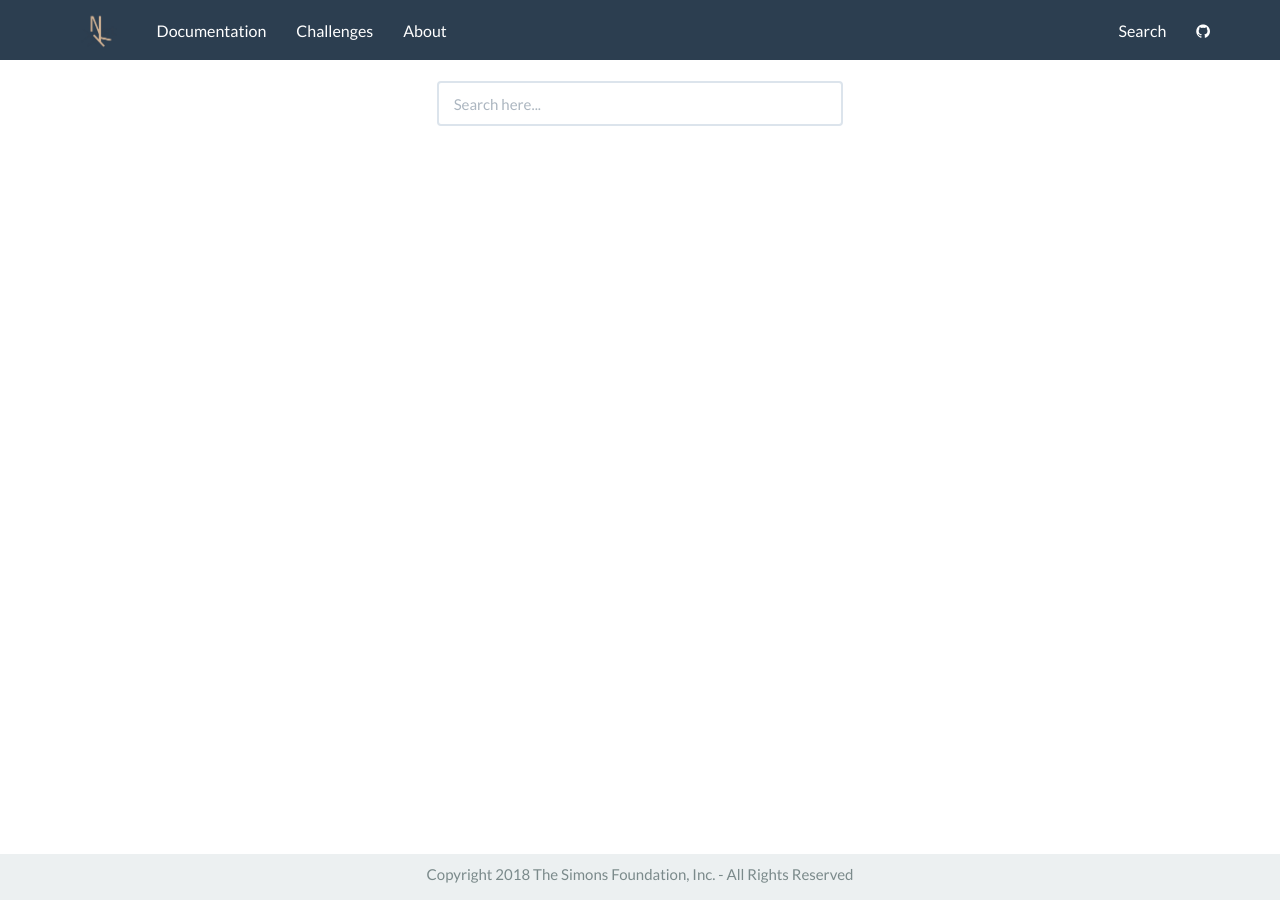
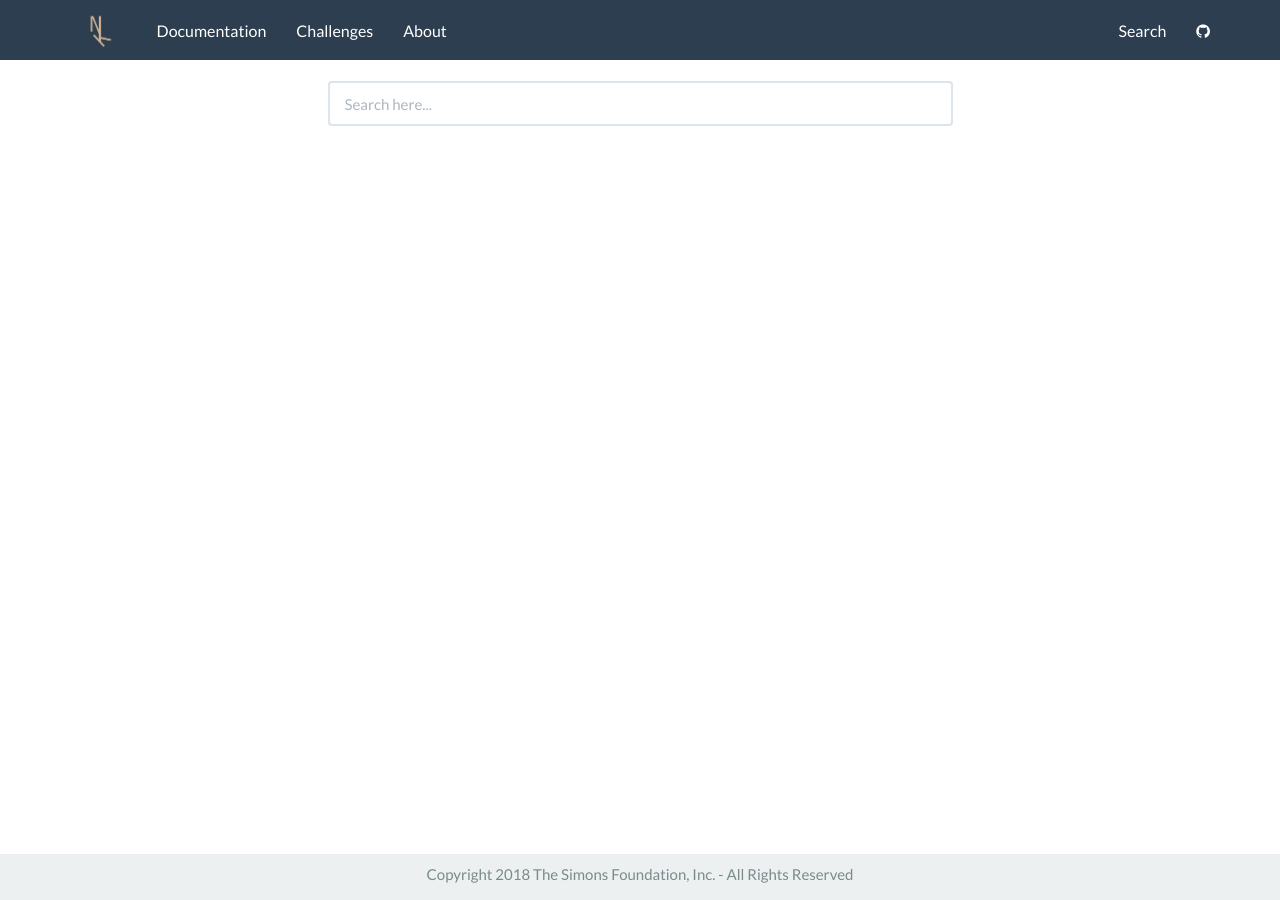
Before and after one commit to netket/netket-website, a Jekyll site: the page built from search.html, in a window 1280 px wide. Built offline with Jekyll 4.4.1, drawn with Linux system fonts in a browser that asks for light colours; nearby versions of some CDN libraries; comment, search, counter and statistics services are not loaded.

Commit message:
Fix resize issue for search bar

```diff
--- a/search.html
+++ b/search.html
@@ -32,7 +32,7 @@ permalink: /search/
 
 <div class="form-group">
   <div class="row">
-    <div class="col-lg-4 col-lg-offset-4">
+    <div class="col-xs-6 col-xs-offset-3">
       <input type="text" class="form-control" name="query" id="search-box" placeholder="Search here..." oninput="RunSearch(document.getElementById('search-box').value)">
     </div>
   </div>
@@ -40,7 +40,7 @@ permalink: /search/
 
 
 <div class="row">
-  <div class="col-lg-6 col-lg-offset-3" id="search-results">
+  <div class="col-xs-6 col-xs-offset-3" id="search-results">
 
   </div>
 </div>
```
